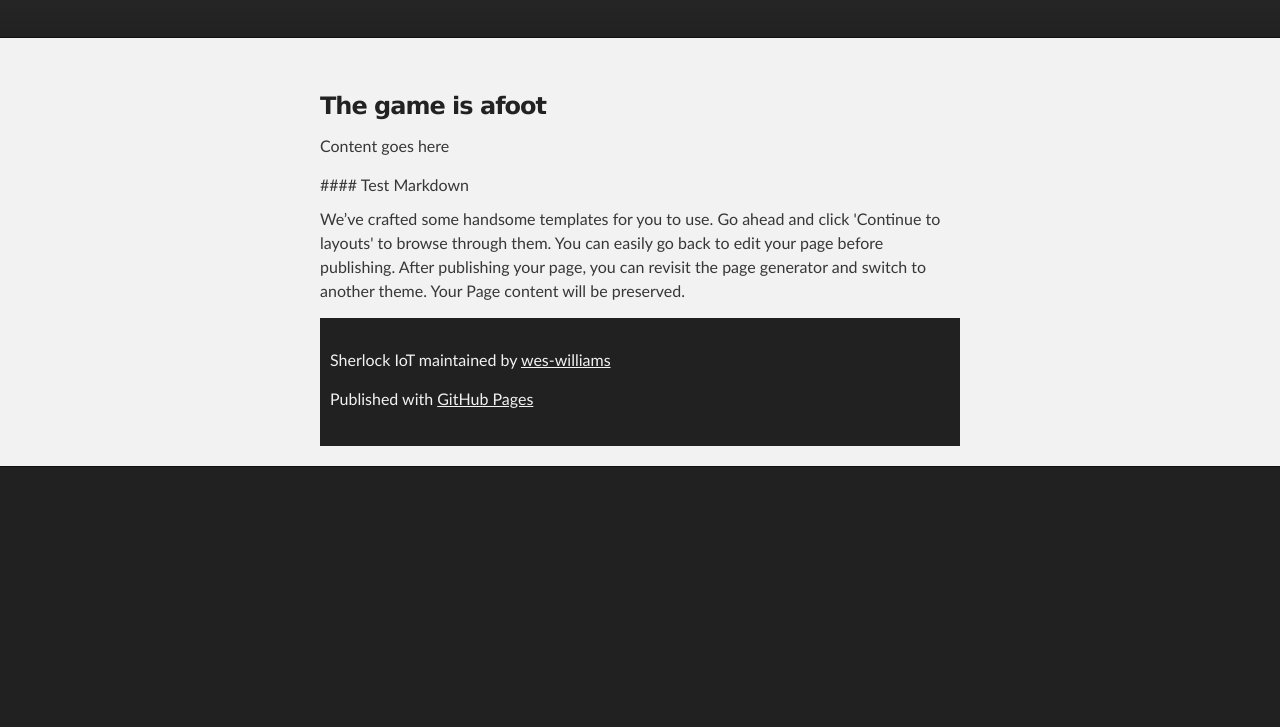
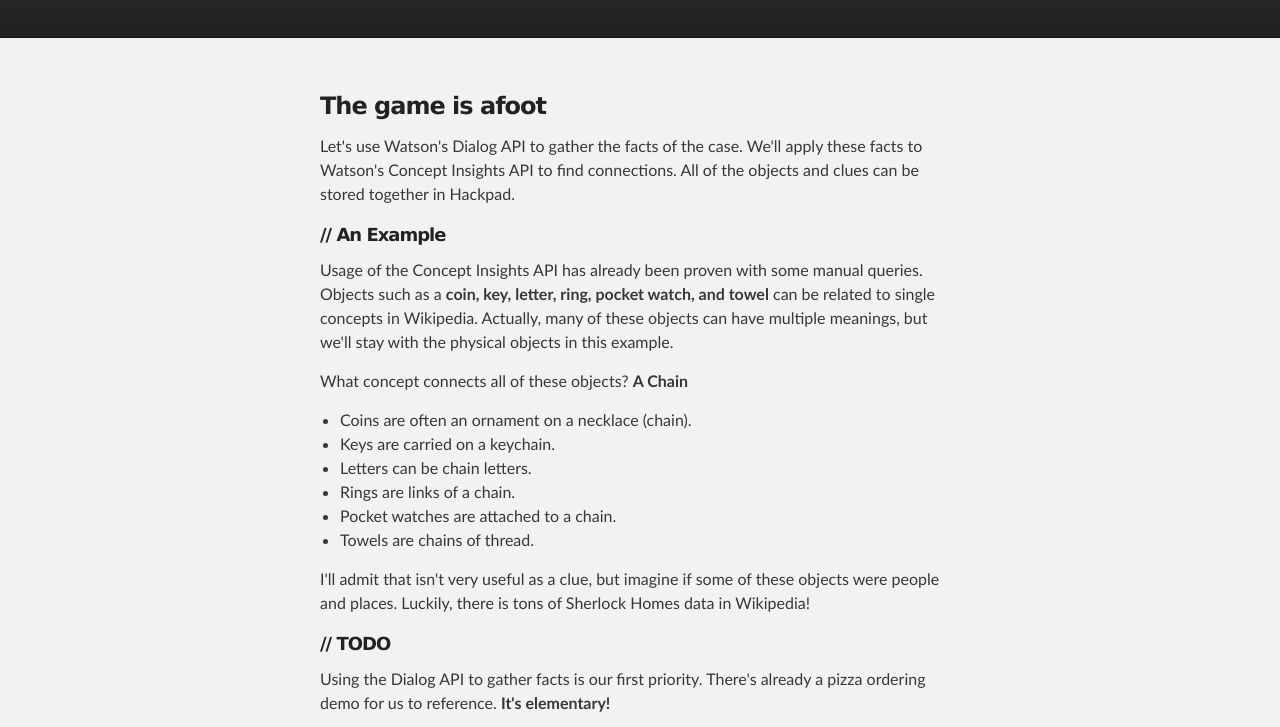
Before and after one commit to wes-williams/Sherlock-IOT, a plain HTML site: page index.html in a window 1280 px wide. Shown: the part 172-899 px from the top of the page. Before the commit the page ends 800 px from the top, so only its background shows below. Drawn offline with Linux system fonts and the light colour scheme.

Commit message:
1st draft of The game is afoot

```diff
--- a/index.html
+++ b/index.html
@@ -18,8 +18,8 @@
         <header class="inner">
           <a id="forkme_banner" href="https://github.com/wes-williams/Sherlock-IOT">View on GitHub</a>
 
-          <h1 id="project_title">Sherlock IoT</h1>
-          <h2 id="project_tagline">Sherlock Holmes &amp; the Internet of Things</h2>
+          <h1 id="project_title">Sherlock IoT Hacks</h1>
+            <h2 id="project_tagline">for the <a href="http://sherlockholmes.io" target="_blank">Sherlock Holmes &amp; the Internet of Things MOOC</a></h2>
         </header>
     </div>
 
@@ -29,11 +29,25 @@
         <h3>
 <a id="the-game-is-afoot" class="anchor" href="#the-game-is-afoot" aria-hidden="true"><span class="octicon octicon-link"></span></a>The game is afoot</h3>
 
-<p>Content goes here</p>
+          <p>Let's use Watson's Dialog API to gather the facts of the case. We'll apply these facts to Watson's Concept Insights API to find connections. All of the objects and clues can be stored together in Hackpad.</p>
 
-#### Test Markdown
+          <h5>// An Example</h5>
+          <p>Usage of the Concept Insights API has already been proven with some manual queries. Objects such as a <strong>coin, key, letter, ring, pocket watch, and towel</strong> can be related to single concepts in Wikipedia. Actually, many of these objects can have multiple meanings, but we'll stay with the physical objects in this example.</p>
+          <p>What concept connects all of these objects?
+            <strong>A Chain</strong>
+            <ul>
+                <li>Coins are often an ornament on a necklace (chain).</li>
+                <li>Keys are carried on a keychain.</li>
+                <li>Letters can be chain letters.</li>
+                <li>Rings are links of a chain.</li>
+                <li>Pocket watches are attached to a chain.</li>
+                <li>Towels are chains of thread.</li>
+          </ul>
 
-<p>We’ve crafted some handsome templates for you to use. Go ahead and click 'Continue to layouts' to browse through them. You can easily go back to edit your page before publishing. After publishing your page, you can revisit the page generator and switch to another theme. Your Page content will be preserved.</p>
+          I'll admit that isn't very useful as a clue, but imagine if some of these objects were people and places. Luckily, there is tons of Sherlock Homes data in Wikipedia!</p>
+
+        <h5>// TODO</h5>
+        <p>Using the Dialog API to gather facts is our first priority. There's already a pizza ordering demo for us to reference. <strong>It's elementary!</strong></p>
 
     <!-- FOOTER  -->
     <div id="footer_wrap" class="outer">
```
